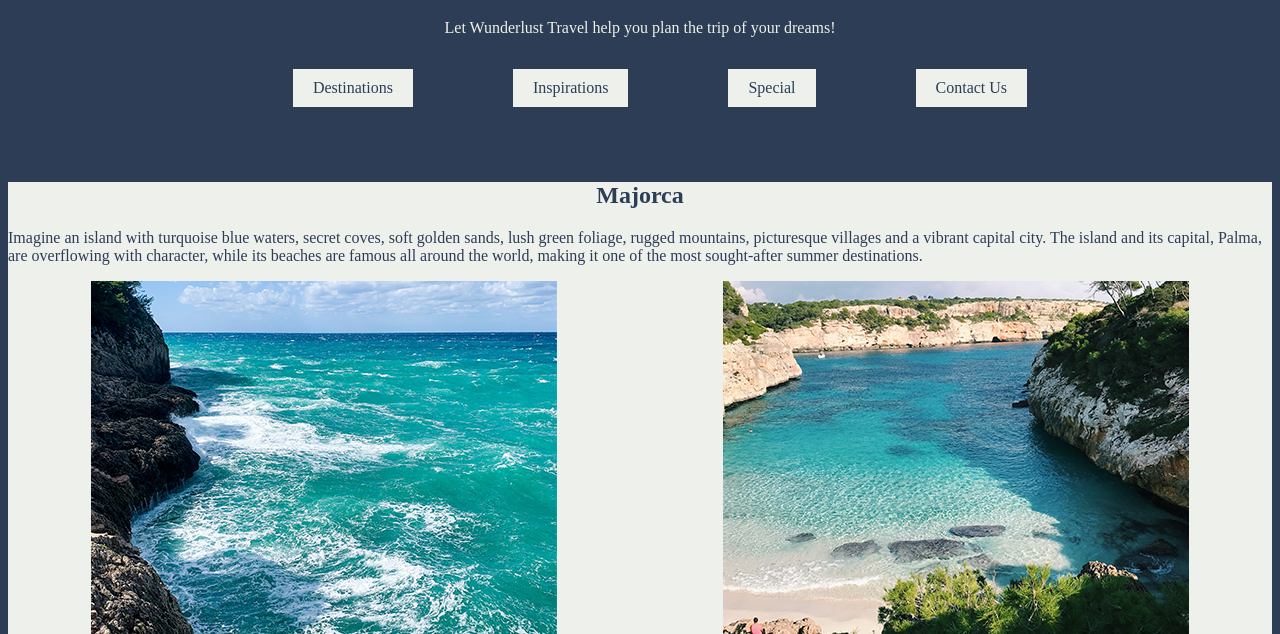
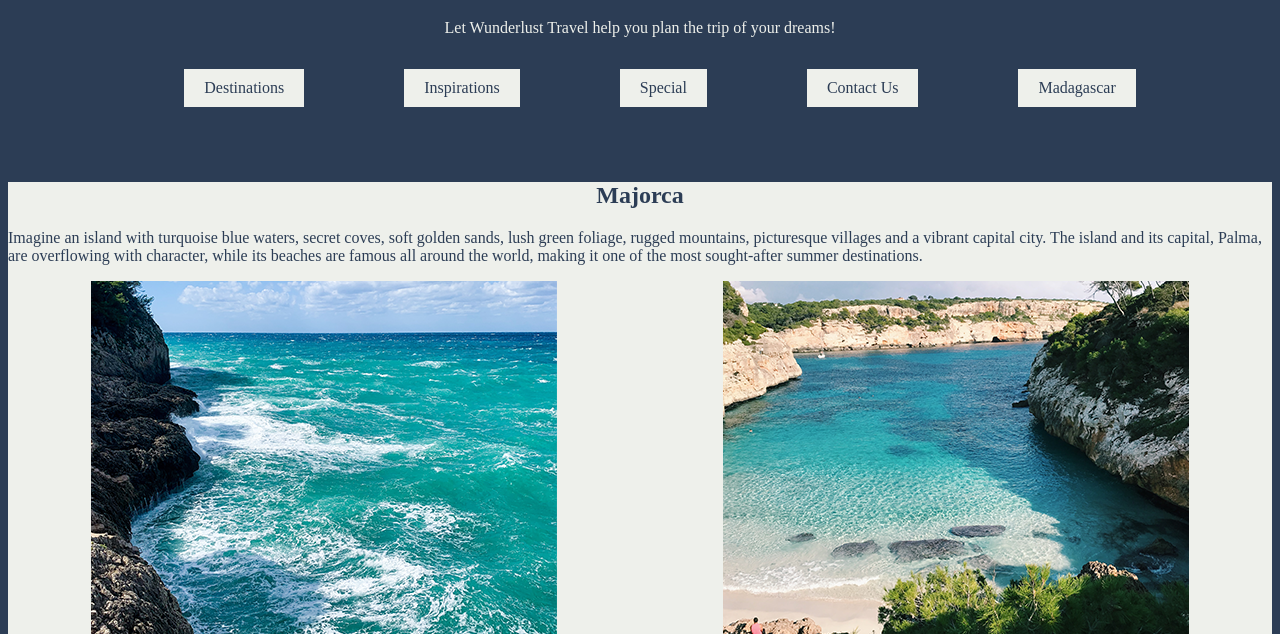
Before and after one commit to ericafor/wunderlust, a plain HTML site: page index.html in a window 1280 px wide. Shown: the part 173-807 px from the top of the page. Drawn offline with Linux system fonts and the light colour scheme.

Commit message:
Update index.html

```diff
--- a/index.html
+++ b/index.html
@@ -36,6 +36,7 @@
                 <li><a href="#Inspirations">Inspirations</a></li>
                 <li><a href="#Special">Special</a></li>
                 <li><a href="#contactUs">Contact Us</a></li>
+                <li><a href="majorca.html"> Madagascar</a></li>
             </ul>
         </nav>
 
```
